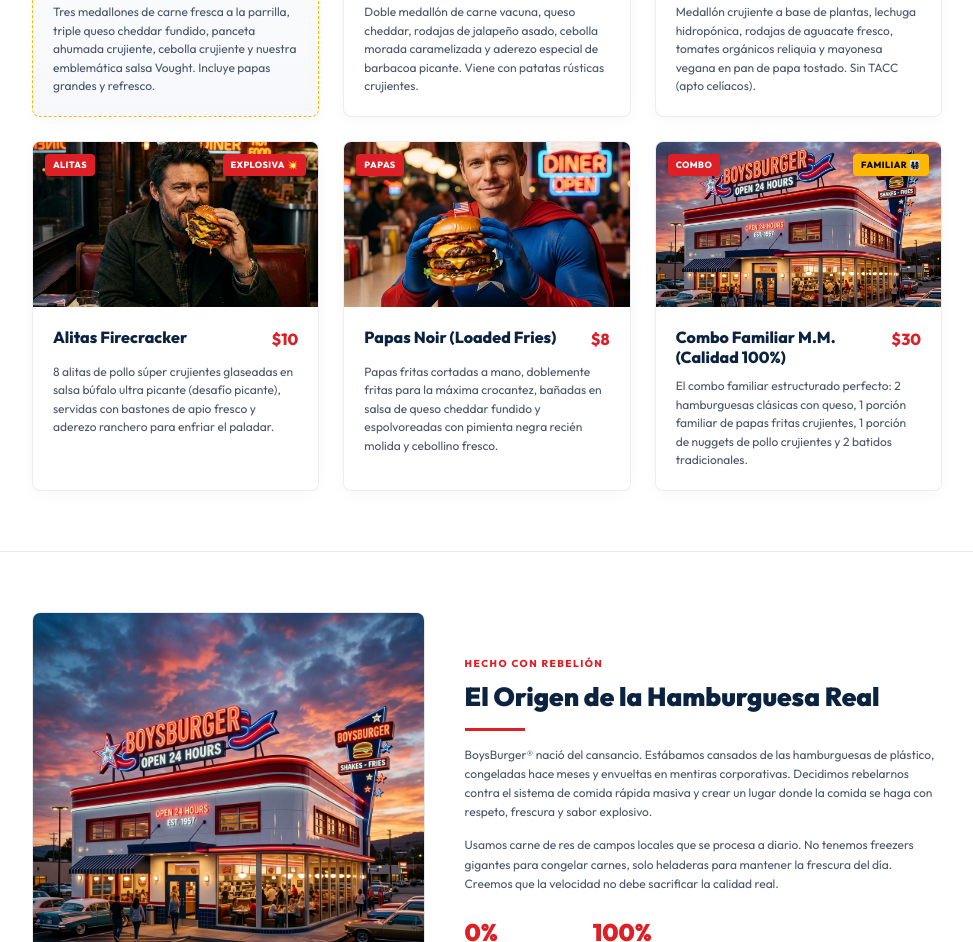
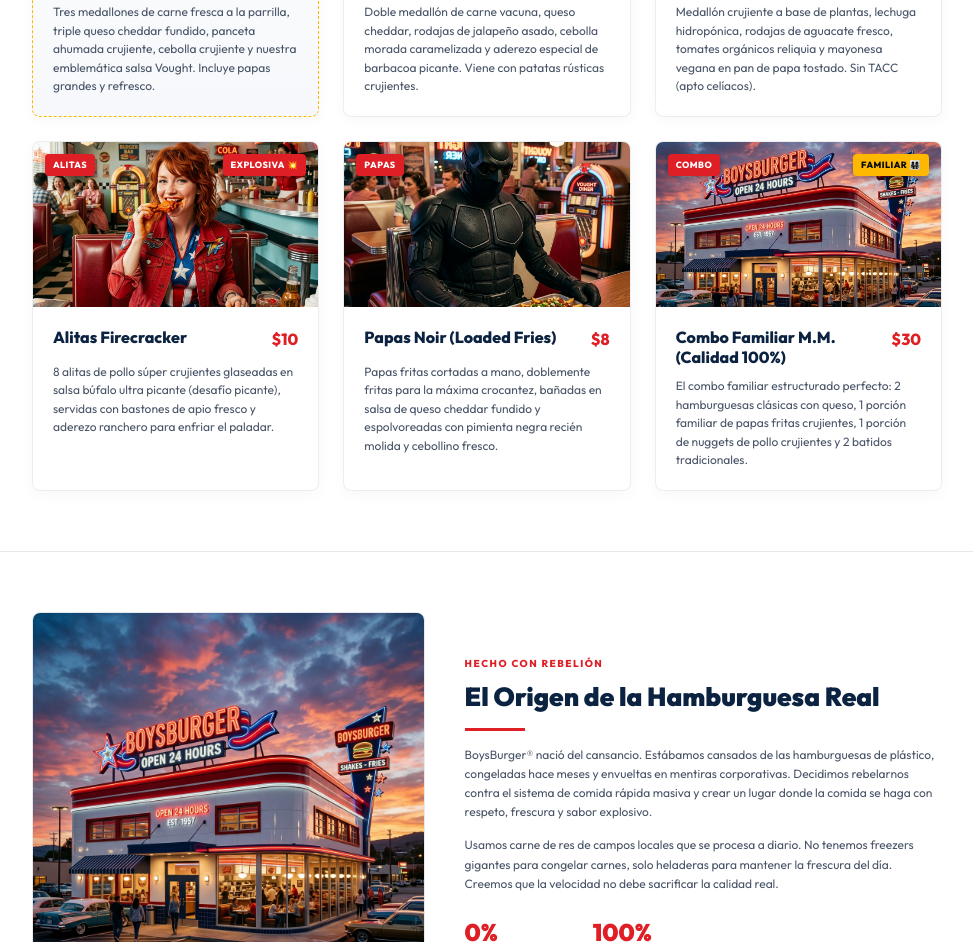
Before and after one commit to nedder3/web-comida-rapida, a plain HTML site: page restaurant.html in a window 1280 px wide. Shown: the part 1085-2027 px from the top of the page, without its empty margins (153-1126 px from the left). Drawn offline with Linux system fonts and the light colour scheme.

Commit message:
feat(assets): replace placeholders for Alitas Firecracker and Papas Noir with custom character combo images

```diff
--- a/restaurant.html
+++ b/restaurant.html
@@ -136,7 +136,7 @@
           <!-- Sides: Firecracker Wings -->
           <article class="menu-card" data-category="sides-drinks">
             <div class="menu-card-img-wrap">
-              <img src="butcher_combo.png" alt="Alitas Firecracker" class="menu-card-img">
+              <img src="firecracker_combo.png" alt="Alitas Firecracker" class="menu-card-img">
               <span class="dish-category">Alitas</span>
               <span class="dish-badge badge-spicy">Explosiva 💥</span>
             </div>
@@ -154,7 +154,7 @@
           <!-- Sides: Papas Noir -->
           <article class="menu-card" data-category="sides-drinks">
             <div class="menu-card-img-wrap">
-              <img src="homelander_combo.png" alt="Papas Noir" class="menu-card-img">
+              <img src="blacknoir_combo.png" alt="Papas Noir" class="menu-card-img">
               <span class="dish-category">Papas</span>
             </div>
             <div class="menu-card-info">
```
Also changed, not shown: index.html (+2 -2 lines), blacknoir_combo.png (added), firecracker_combo.png (added).
